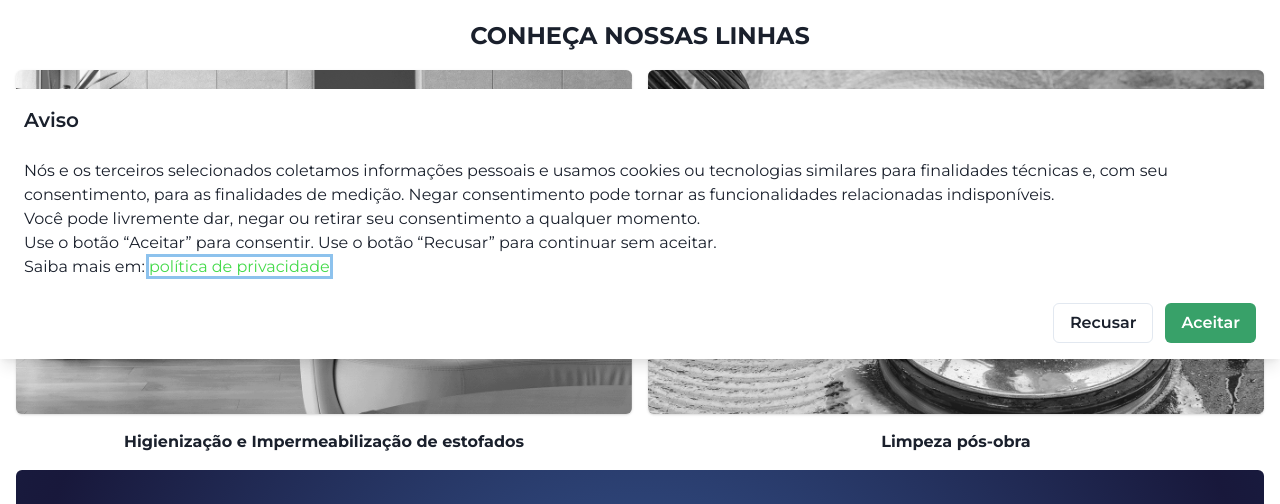
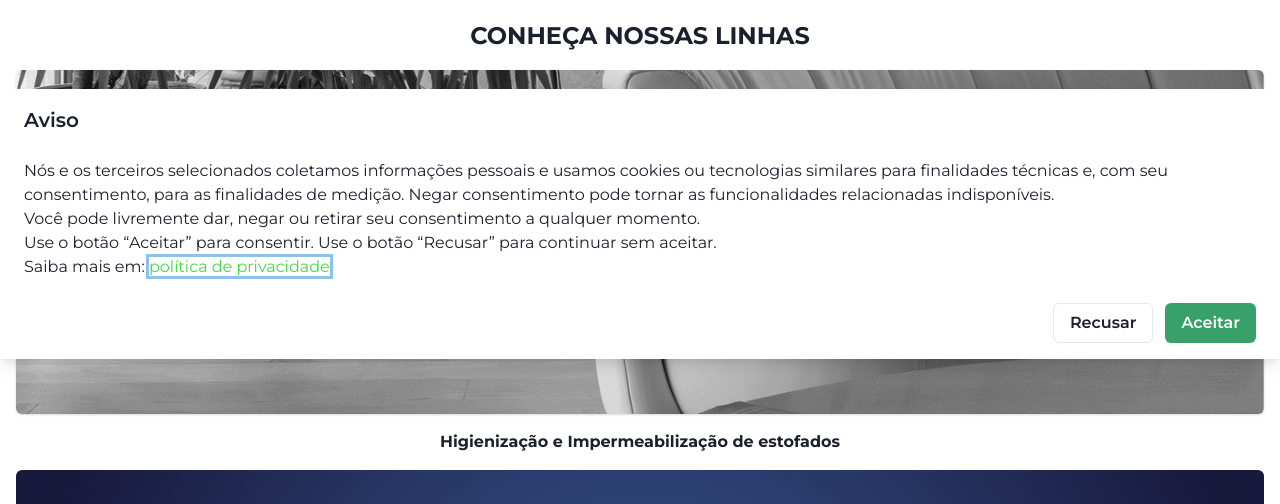
Before and after one commit to AMN-Developers/gs-solutions, a Next.js app: page / in a window 1280 px wide. Shown: the part 441-945 px from the top of the page. Built offline with nearby package versions, Linux system fonts and the light colour scheme; no server answers.

Commit message:
fix: remove card limpoo index

```diff
--- a/pages/index.tsx
+++ b/pages/index.tsx
@@ -19,14 +19,15 @@ export default function Home() {
             bgImage="/card-lotus.webp"
             title="Higienização e Impermeabilização de estofados"
             logo="logo-lotus.svg"
+            bgPos="bottom right"
           />
-          <Card.Item
+          {/* <Card.Item
             alt="Limpoo logo"
             href="/limpoo"
             bgImage="/card-limpoo.webp"
             title="Limpeza pós-obra"
             logo="logo-limpoo.svg"
-          />
+          /> */}
         </Flex>
       </Card.Root>
       <Container maxW={"container.xl"} as="section">
```
